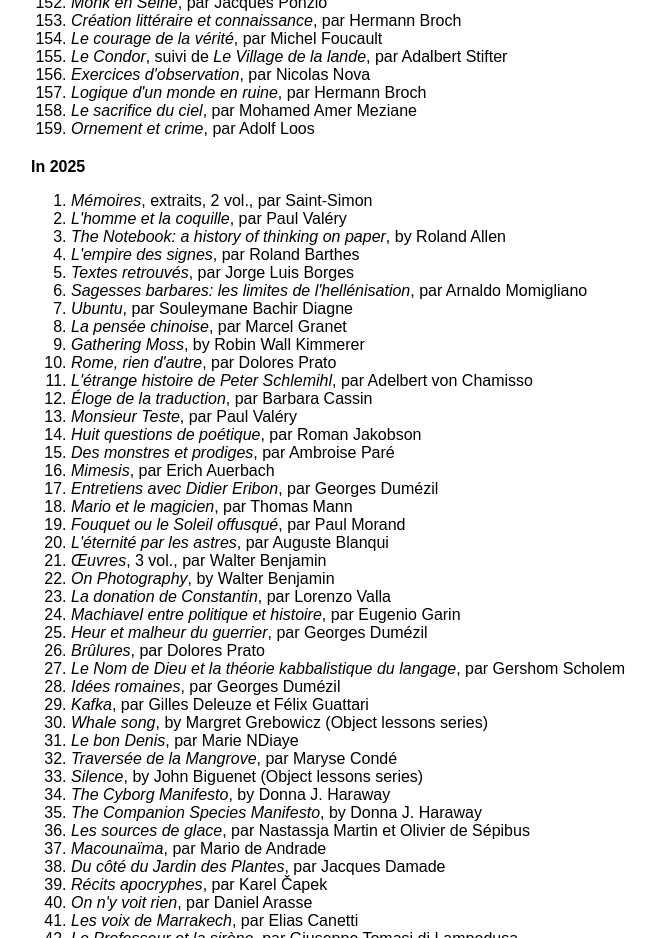
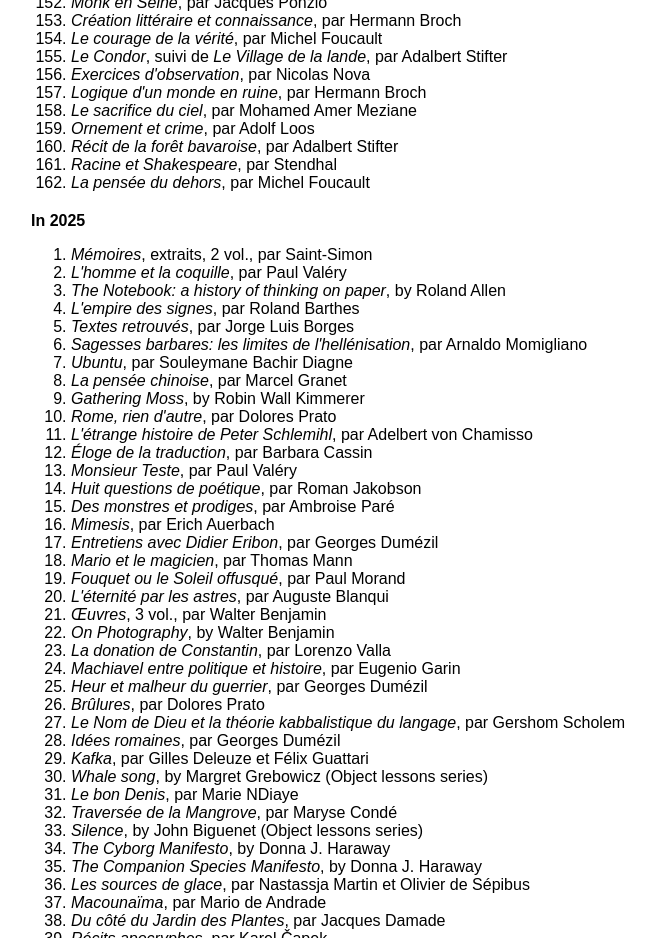
Before and after one commit to rgs/rgs.github.com, a plain HTML site: page books.html in a window 1280 px wide. Shown: the part 2860-3798 px from the top of the page, without its empty margins (225-880 px from the left). Drawn offline with Linux system fonts and the light colour scheme.

Commit message:
3 short books

```diff
--- a/books.html
+++ b/books.html
@@ -166,6 +166,9 @@
 <li><i>Logique d'un monde en ruine</i>, par Hermann Broch</li>
 <li><i>Le sacrifice du ciel</i>, par Mohamed Amer Meziane</li>
 <li><i>Ornement et crime</i>, par Adolf Loos</li>
+<li><i>R&eacute;cit de la for&ecirc;t bavaroise</i>, par Adalbert Stifter</li>
+<li><i>Racine et Shakespeare</i>, par Stendhal</li>
+<li><i>La pens&eacute;e du dehors</i>, par Michel Foucault</li>
 
 </ol>
 <h4>In 2025</h4>
```
